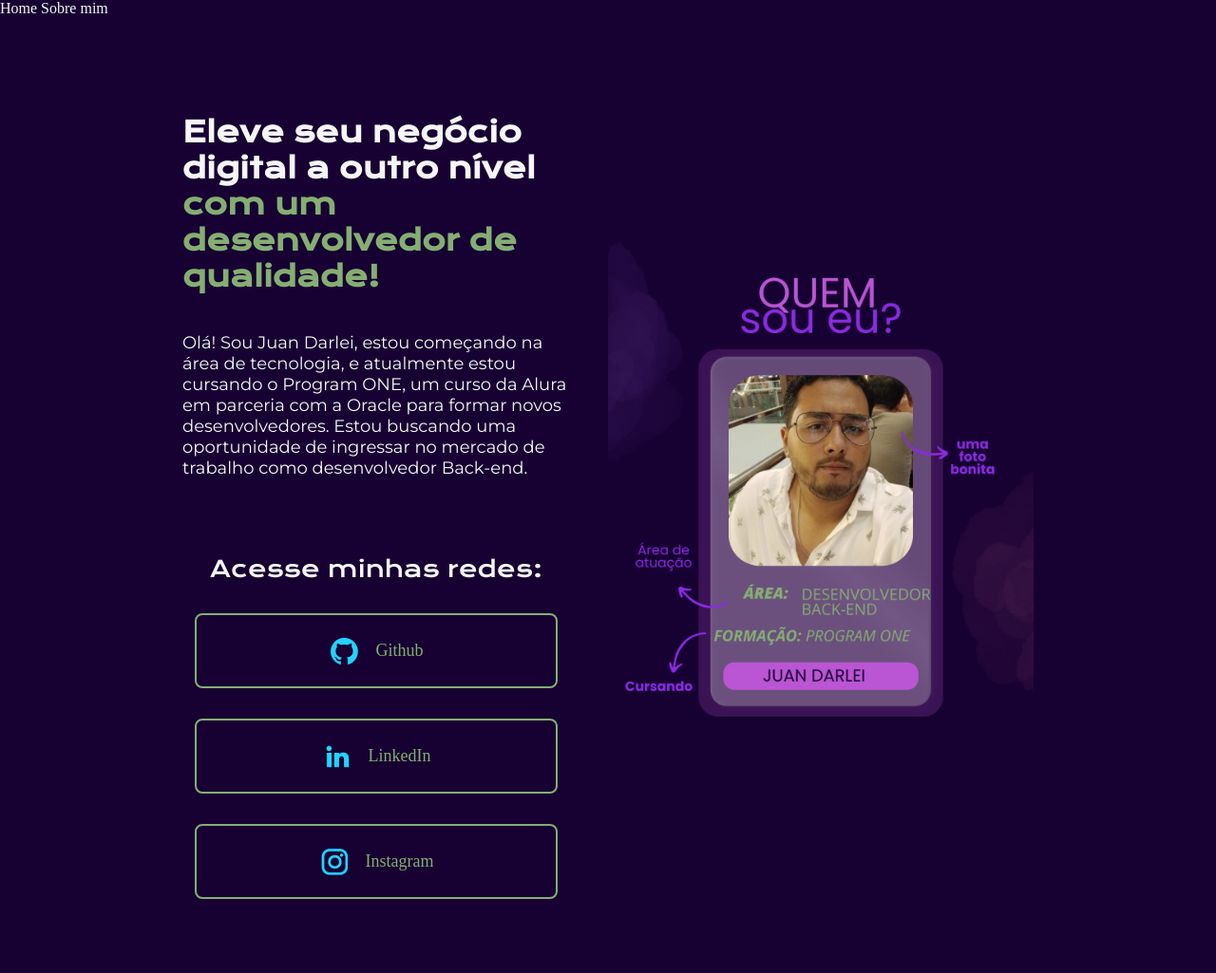
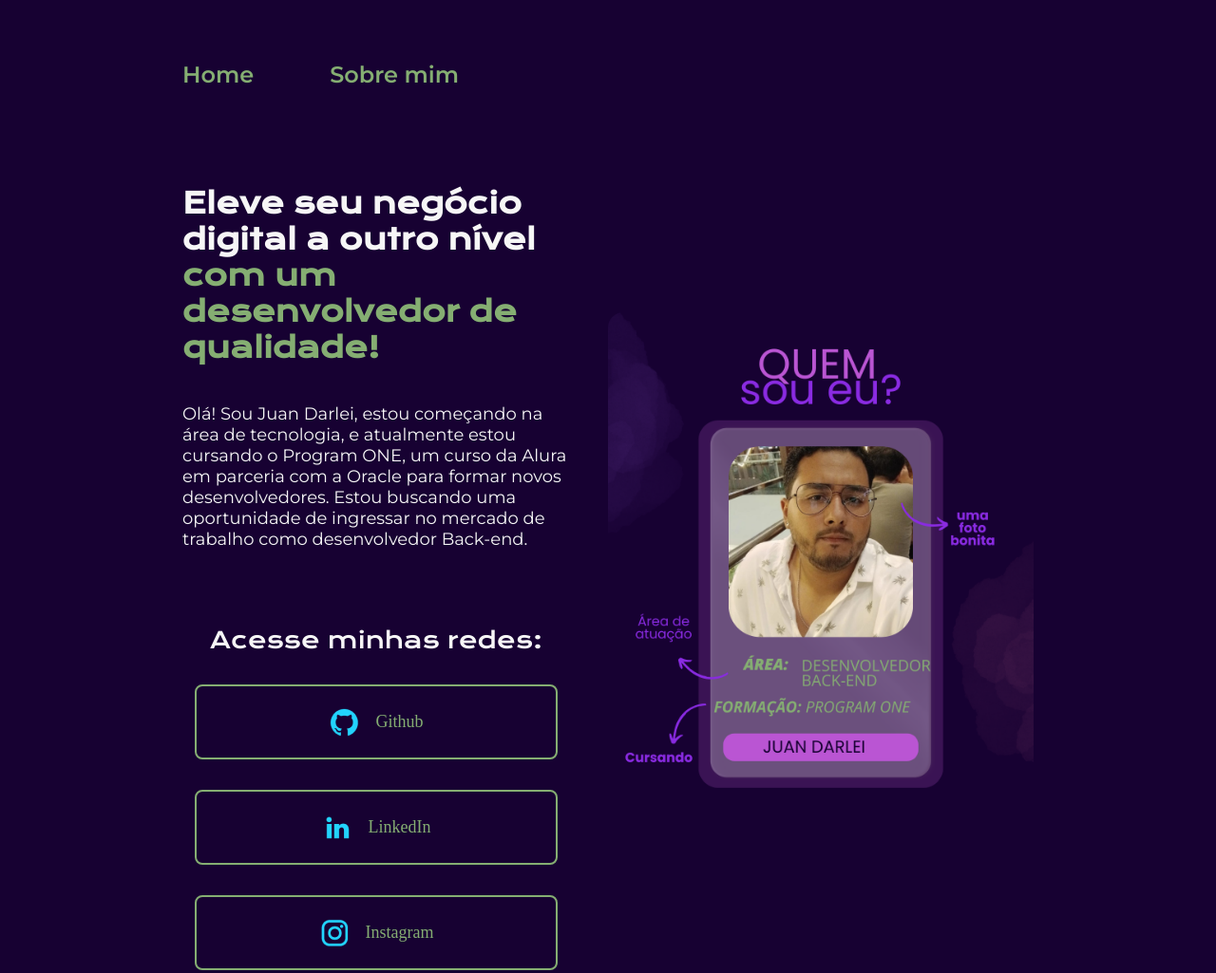
Before and after one commit to JuannDarley/portifolio, a plain HTML site: page index.html in a window 1280 px wide. Shown: the top 1025 px of the page at 95% size. Drawn offline with nearby package versions, Linux system fonts and the light colour scheme.

Commit message:
modificando e estilizando cabecalho

```diff
--- a/style.css
+++ b/style.css
@@ -11,6 +11,22 @@ body {
   box-sizing: border-box;
   background-color: #170132;
   color: #f6f6f6;
+}
+
+.cabecalho {
+  padding: 5% 0% 0% 15%;
+}
+
+.cabecalho__menu {
+  display: flex;
+  gap: 80px;
+}
+
+.cabecalho__menu__link {
+  font-family: 'montserrat', sans-serif;
+  font-size: 24px;
+  font-weight: 600;
+  color:#85ae72
 }
 
 .titulo-destaque {
```
